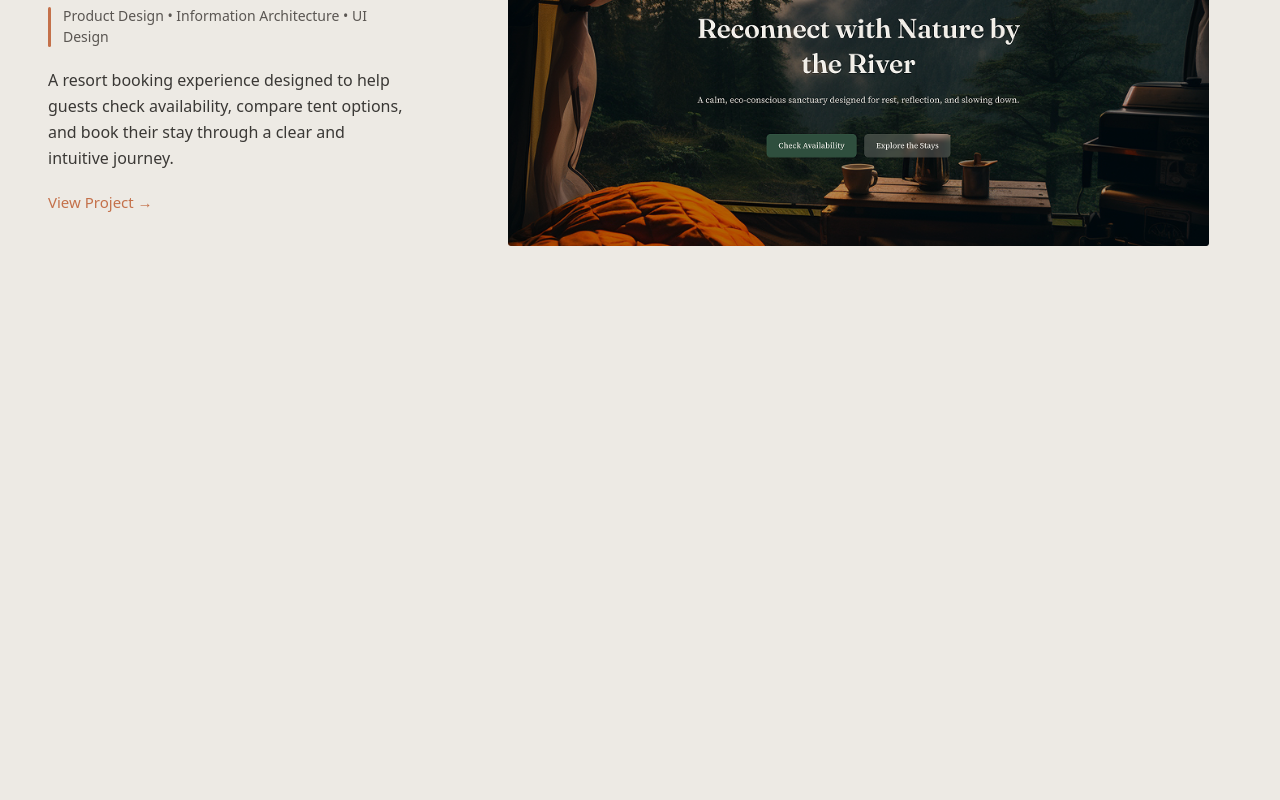
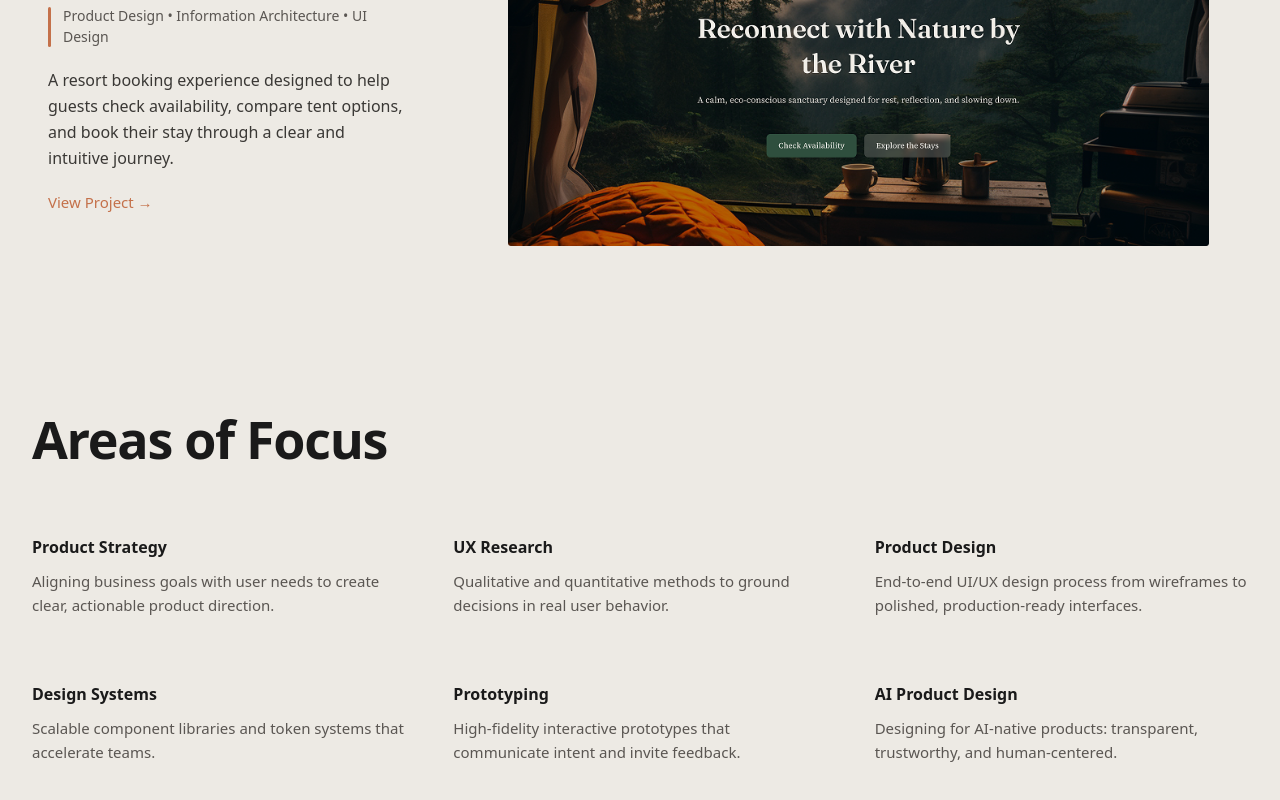
Before and after one commit to Nemwel-Boniface/rachaeluiux, a Next.js app: page / in a window 1280 px wide. Shown: the part 1450-2250 px from the top of the page. Before the commit the page ends 1776 px from the top, so only its background shows below. Built offline with nearby package versions, Linux system fonts and the light colour scheme.

Commit message:
feat: add AreasOfFocus to page

```diff
--- a/src/app/page.tsx
+++ b/src/app/page.tsx
@@ -1,6 +1,7 @@
 import Navbar from "@/components/Navbar";
 import Landing from "@/components/sections/landing";
 import FeaturedProjects from "@/components/sections/featured-projects";
+import AreasOfFocus from "@/components/sections/areas-of-focus";
 
 export default function Home() {
   return (
@@ -8,6 +9,7 @@ export default function Home() {
       <Navbar />
       <Landing />
       <FeaturedProjects />
+      <AreasOfFocus />
     </main>
   );
 }
```
